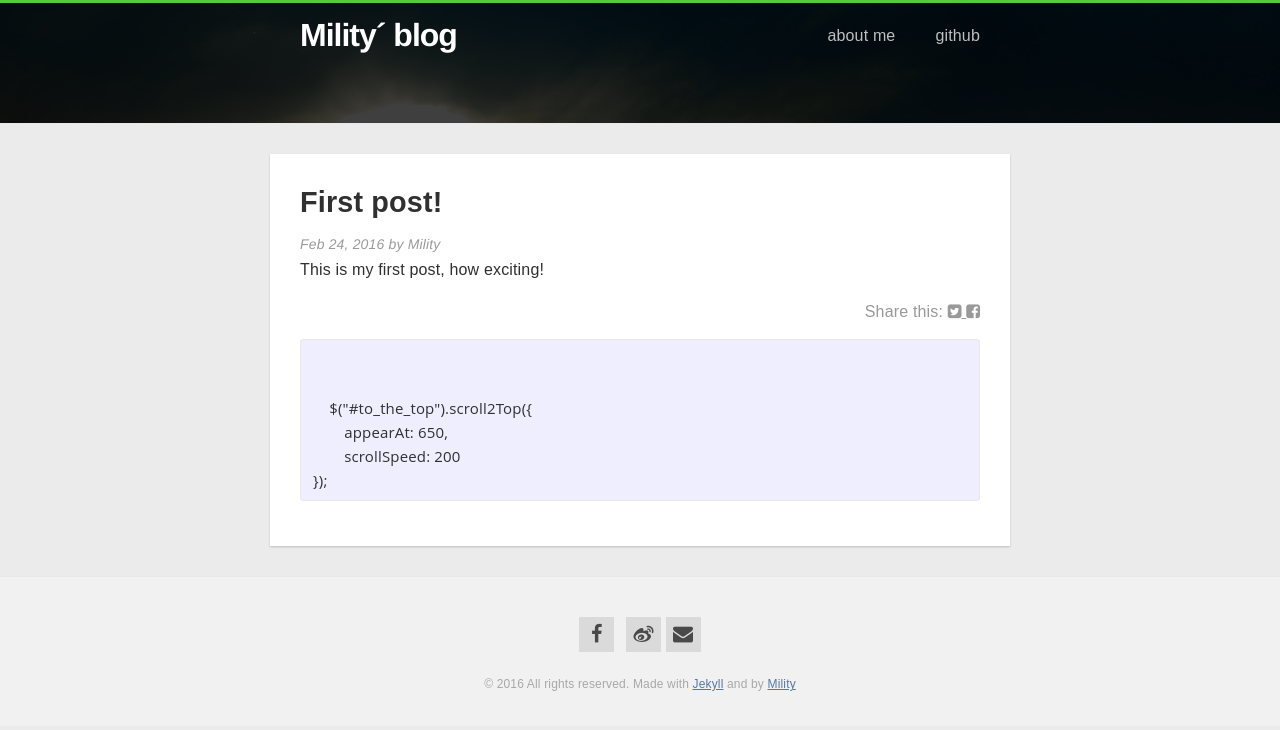
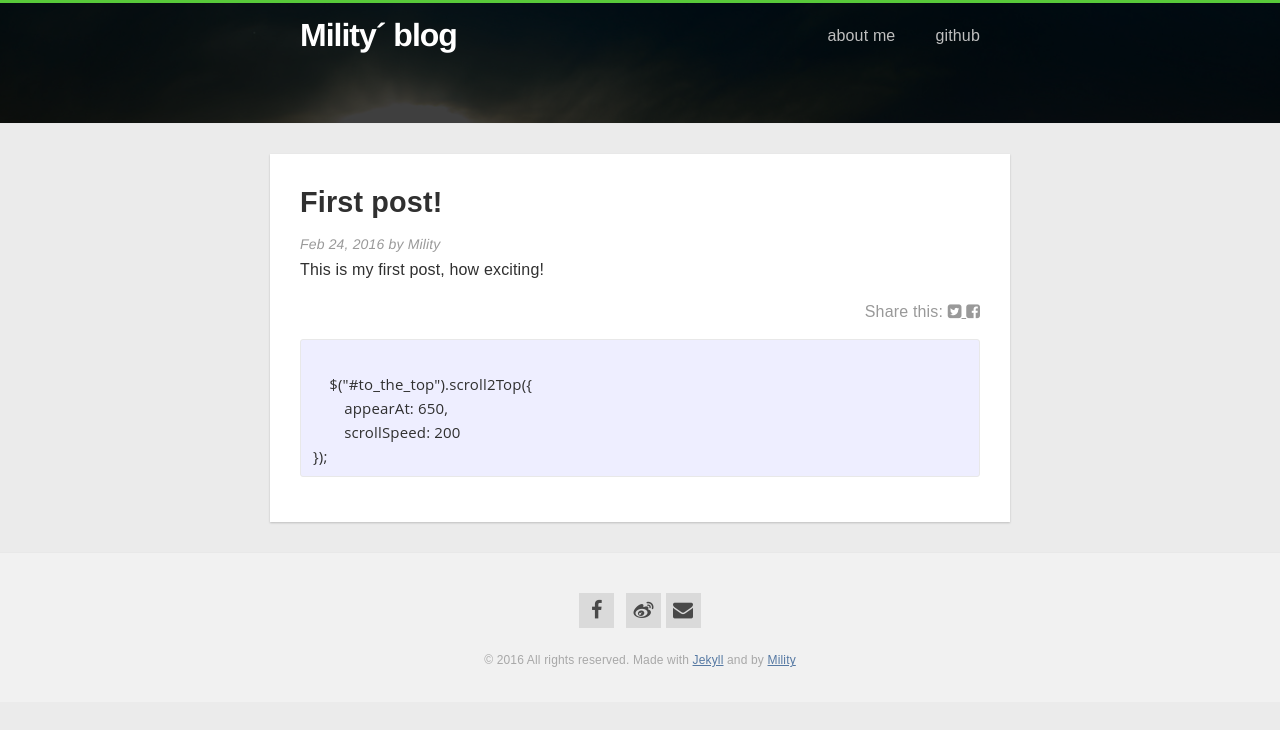
Before and after one commit to Mility/Mility.github.io, a Jekyll site: the page built from _posts/2016-02-24-first-post.md, in a window 1280 px wide. Shown: the top 730 px of the page. Built offline with Jekyll 4.4.1, drawn with Linux system fonts in a browser that asks for light colours; nearby versions of some CDN libraries; library files that are not in the unit come from our copies.

Commit message:
Update post.html

```diff
--- a/_layouts/post.html
+++ b/_layouts/post.html
@@ -66,13 +66,16 @@ slug: single
     </aside>
 
     {% include comments.html %}
-    <pre>
+
     	<body>
+    		<pre>
     <!--在评论区调用回到顶部插件-->
     $("#to_the_top").scroll2Top({
 	appearAt: 650,
 	scrollSpeed: 200
-});</pre></body>
+});
+</pre>
+</body>
 
 
   </div>
```
